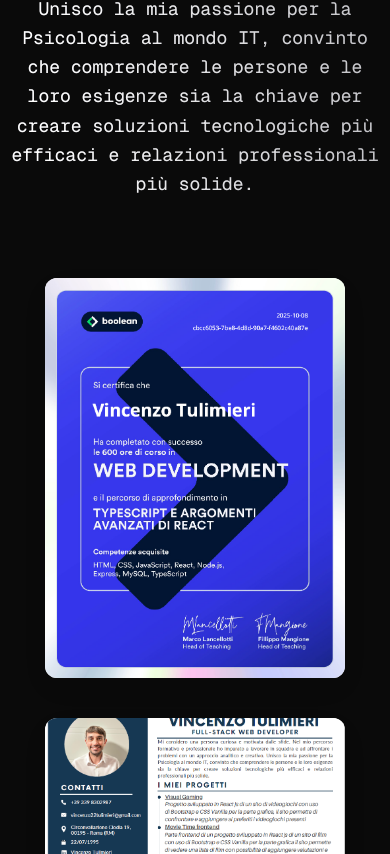
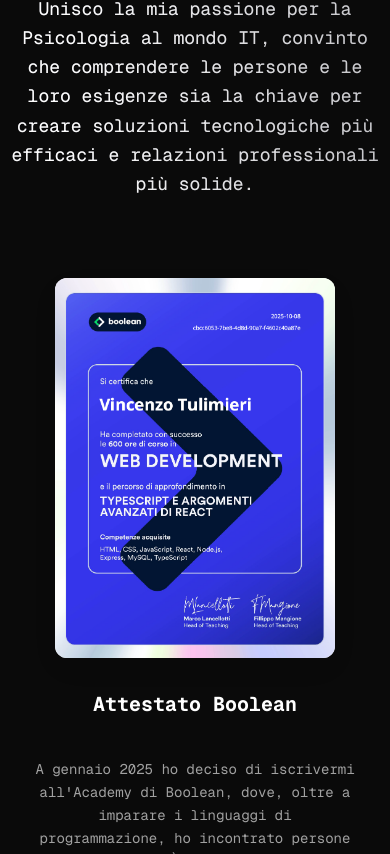
Before and after one commit to VincenzoTulimieri/portfolio-web, a Next.js app: page / in a window 390 px wide. Shown: the part 1146-2000 px from the top of the page. Built offline with nearby package versions, Linux system fonts and the light colour scheme.

Commit message:
add: testo descrizione sotto l'attestato

```diff
--- a/app/page.tsx
+++ b/app/page.tsx
@@ -68,6 +68,13 @@
       designation: "HTML, CSS, JavaScript, React js, Bootstrap, Node js, Express, MySQL, TypeScript",
       description: "A gennaio 2025 ho deciso di iscrivermi all'Academy di Boolean, dove, oltre a imparare i linguaggi di programmazione, ho incontrato persone fantastiche. È stato un percorso bellissimo ma anche impegnativo; grazie alla perseveranza, sono riuscito a raggiungere il mio obiettivo. Superando l'esame finale, ho ottenuto il mio primo certificato da Full-Stack Web Developer con specializzazione in Frontend e React."
     },
+      {
+      id: 3,
+      imgSrc: "/foto-CV.png",
+      name: "Curriculum Vitae",
+      designation: "HTML, CSS, JavaScript, React js, Bootstrap, Node js, Express, MySQL, TypeScript",
+      description: "Ecco il mio Curriculum Vitae"
+    }
   ]
 
 export default function Home() {
@@ -81,12 +88,14 @@
           </TextShimmer>
         </div>
         <div className="text-center">
-          <div className="flex flex-col md:flex-row items-center justify-center gap-10 md:gap-20 w-full max-w-6xl mx-auto">
-            <div style={{ width: "300px", height: "400px" }}>
+          <div className="text-center px-4 w-full">
+            <div className="grid grid-cols-1 md:grid-cols-2 gap-16 md:gap-24 w-full max-w-5xl mx-auto items-start">
+              <div className="flex flex-col items-center">
+                <div className="w-[280px] h-[380px] sm:w-[300px] sm:h-[400px]">
                   <InteractiveTiltCard
                     image={{
-                  src: "/attestato-boolean.png",
-                  alt: "Blue flower in a vase",
+                      src: myDate[1].imgSrc || "",
+                      alt: myDate[1].name,
                     }}
                     tiltFactor={20}
                     hoverScale={1.07}
@@ -94,13 +103,18 @@
                     glareEffect={true}
                     glareIntensity={0.4}
                   />
-              <p className="mt-10 font-mono text-lg md:text-xl leading-relaxed">{myDate[1].name}</p>
                 </div>
-            <div style={{ width: "300px", height: "400px" }}>
+                <h3 className="mt-8 font-mono text-xl font-bold text-white">{myDate[1].name}</h3>
+                <p className="mt-10 font-mono text-sm leading-relaxed text-neutral-400 max-w-[320px] text-center">
+                  {myDate[1].description}
+                </p>
+              </div>
+              <div className="flex flex-col items-center">
+                <div className="w-[280px] h-[380px] sm:w-[300px] sm:h-[400px]">
                   <InteractiveTiltCard
                     image={{
-                  src: "/foto-CV.png",
-                  alt: "Blue flower in a vase",
+                      src: myDate[2].imgSrc || "",
+                      alt: myDate[2].name,
                     }}
                     tiltFactor={20}
                     hoverScale={1.07}
@@ -108,15 +122,17 @@
                     glareEffect={true}
                     glareIntensity={0.4}
                   />
-              <p className="mt-10 font-mono text-lg md:text-xl leading-relaxed">Curriculum Vitae</p>
+                </div>
+                <h3 className="mt-8 font-mono text-xl font-bold text-white">{myDate[2].name}</h3>
                 <a
                   href="/CV-vincenzo-tulimieri.pdf"
                   download="CV_Vincenzo_Tulimieri.pdf"
-                className="mt-4 inline-flex items-center justify-center px-6 py-2 border border-white/20 rounded-full bg-white/5 text-white font-mono text-sm hover:bg-white hover:text-black transition-colors duration-300 gap-2"
+                  className="mt-6 inline-flex items-center justify-center px-8 py-3 border border-white/20 rounded-full bg-white/5 text-white font-mono text-sm hover:bg-white hover:text-black transition-all duration-300 gap-2 group"
                 >
-                <Download size={16} className="group-hover:animate-bounce " />
-                <span className="font-mono">Scarica CV</span>
+                  <Download size={18} className="group-hover:animate-bounce" />
+                  <span>Scarica CV</span>
                 </a>
+              </div>
             </div>
           </div>
         </div>
```
Lines whose indentation alone changed are shown as unchanged.
